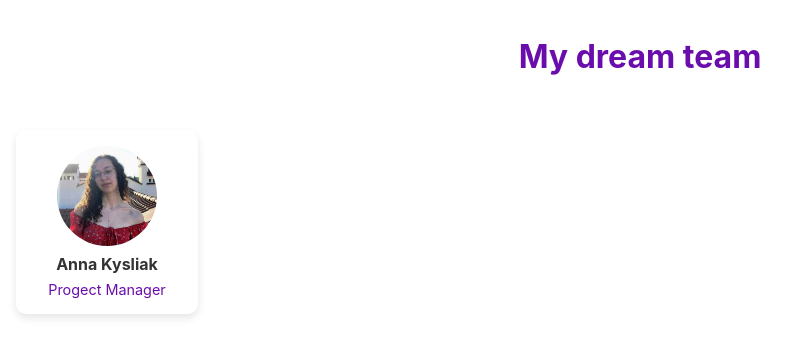
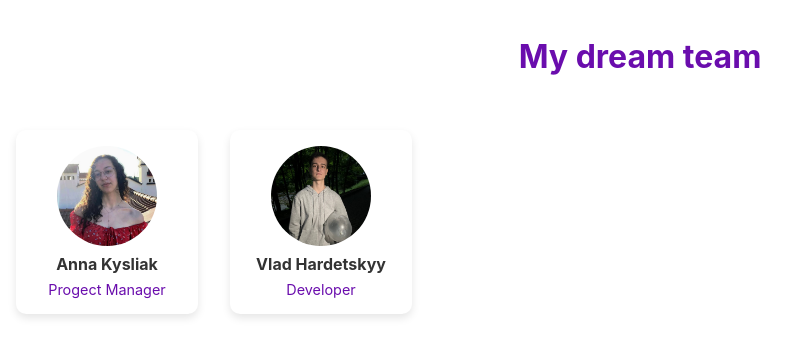
Before and after one commit to slava275/TeamWorkTeam6, a React (Create React App) app: page / in a window 1280 px wide. Shown: the top 356 px of the page, without its empty margins (0-805 px from the left). Built offline with nearby package versions, Linux system fonts and the light colour scheme.

Commit message:
Added Vlad card

```diff
--- a/src/components/Body.js
+++ b/src/components/Body.js
@@ -8,6 +8,13 @@ const Body = () => {
         <div style={styles.textContainer}>
           <h2 style={styles.name}>Anna Kysliak</h2>
           <p style={styles.position}>Progect Manager</p>
+        </div>
+      </div>
+      <div style={styles.card}>
+              <img src={"Photos/VladHardetskyyPhoto.png"} alt="Vlad Hardetskyy" style={styles.photo} />
+        <div style={styles.textContainer}>
+          <h2 style={styles.name}>Vlad Hardetskyy</h2>
+          <p style={styles.position}>Developer</p>
         </div>
       </div>
     </main>
```
Also changed, not shown: public/Photos/VladHardetskyyPhoto.png (added), 1 other file (tests, documents, lock files or other folders).
